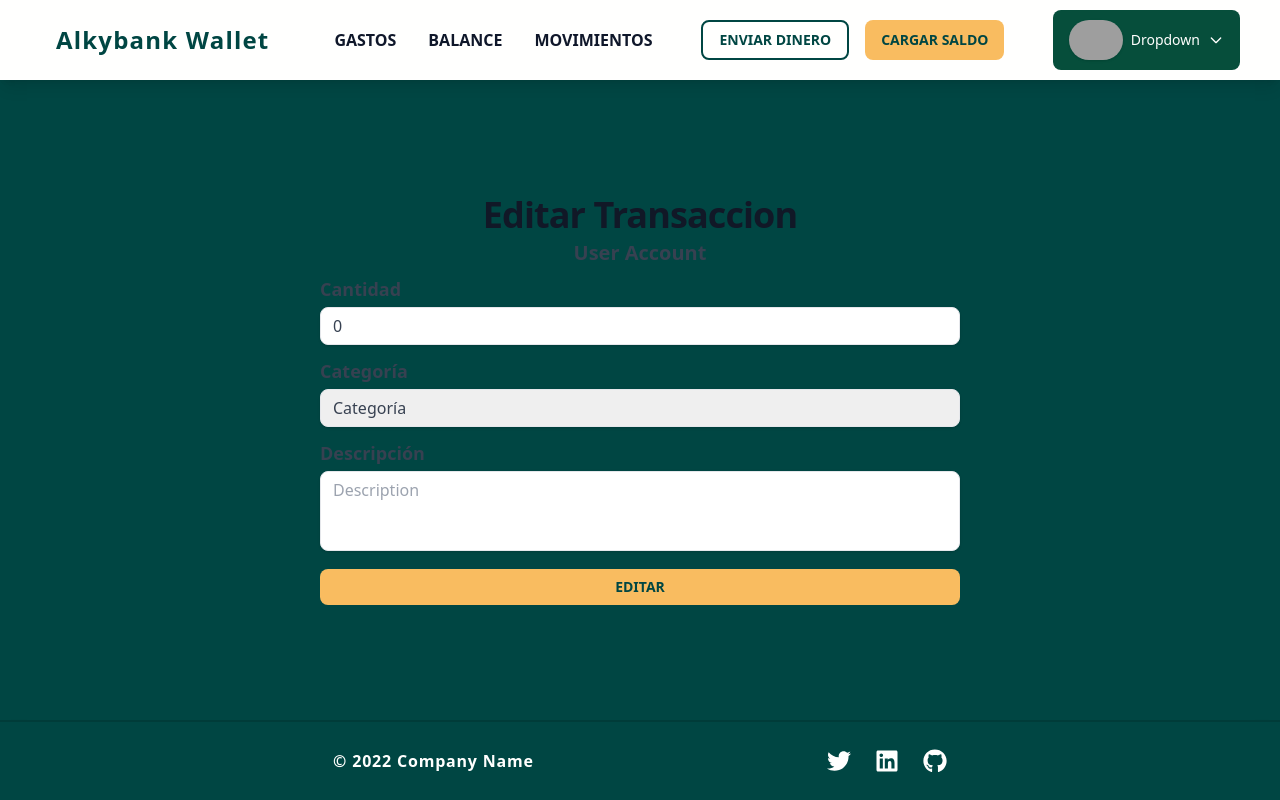
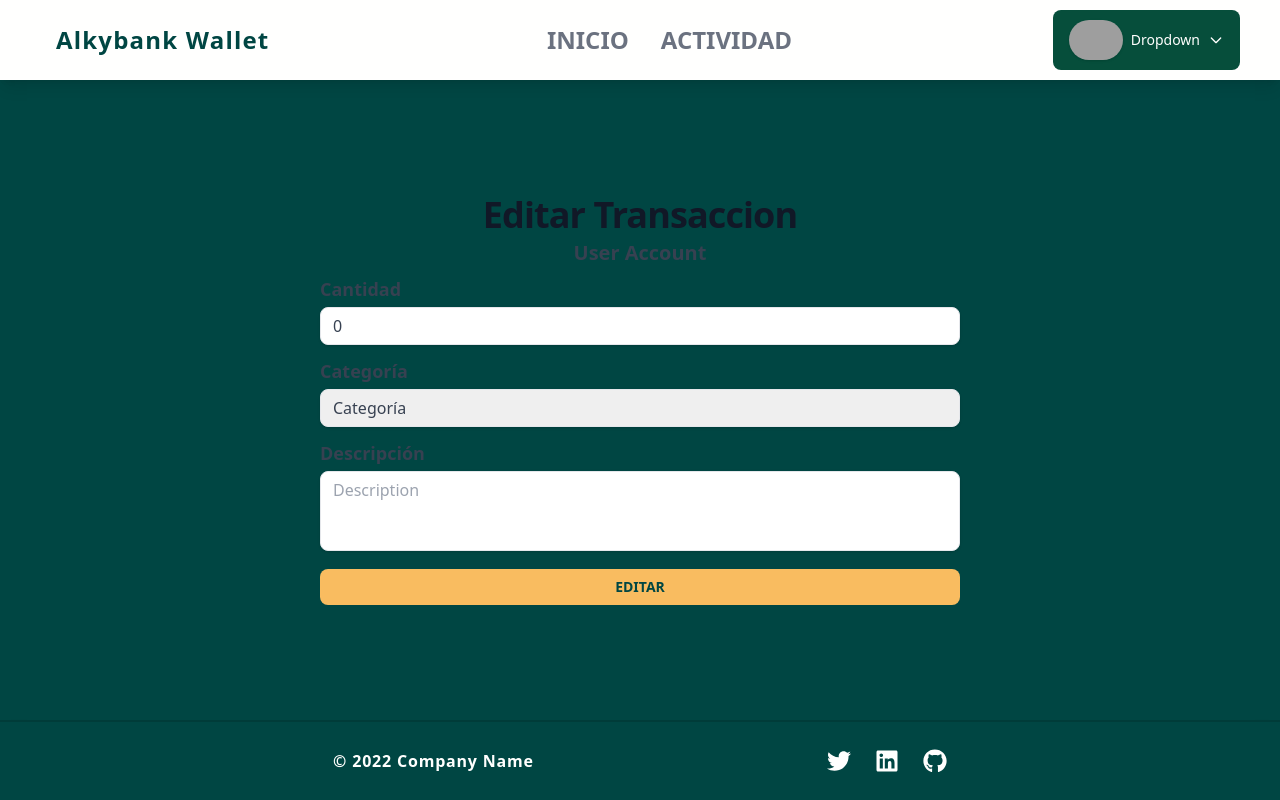
Before and after one commit to siprem10/grupo-03-undefined-FRONTEND, a React (Vite) app: page /transactions/edit in a window 1280 px wide. Built offline with nearby package versions, Linux system fonts and the light colour scheme; grey boxes are pictures that could not be loaded.

Commit message:
refactor(components)

```diff
--- a/src/Components/Header/Header.jsx
+++ b/src/Components/Header/Header.jsx
@@ -1,26 +1,26 @@
 import React from 'react';
-import { Link } from 'react-router-dom';
-import BaseButton from '../BaseButton/BaseButton';
+import { Link, useLocation } from 'react-router-dom';
 import SessionDropdown from '../SessionDropdown/SessionDropdown';
 
 export default function Header() {
 
-    const sections = ['gastos', 'balance', 'movimientos'];
+    const sections = [
+        { name: "Inicio", to: "/" },
+        { name: "Actividad", to: "/transactions" }
+    ];
+
+    const path = useLocation().pathname;
 
     return (
         <nav className='flex w-full h-20 px-10 items-center justify-between shadow-lg bg-white text-primary'>
             <h1 className='px-4 font-bold text-2xl tracking-wider'>Alkybank Wallet</h1>
             <ul className='flex gap-8'>
                 {sections?.map((section, i) =>
-                    <Link key={i} to={`/${section}`}>
-                        <li className='font-semibold uppercase text-slate-900 hover:text-tertiary ease-out duration-300'>{section}</li>
-                    </Link>
+                    <li key={i} className='text-2xl font-bold uppercase text-gray-500 hover:text-tertiary ease-out duration-300'>
+                        <Link to={section.to} className={path === section.to ? "text-emerald-900" : ""}>{section.name}</Link>
+                    </li>
                 )}
             </ul>
-            <div className='flex gap-4'>
-                <BaseButton text={"Enviar dinero"} color='secondaryButton'></BaseButton>
-                <BaseButton text={"Cargar saldo"} />
-            </div>
             <SessionDropdown></SessionDropdown>
         </nav>
     )
--- a/src/Components/Home/Home.jsx
+++ b/src/Components/Home/Home.jsx
@@ -1,5 +1,4 @@
 import Layout from '../Layout/Layout';
-import Header from '../Header/Header';
 
 export default function Home() {
   return (
--- a/src/Components/Layout/Layout.jsx
+++ b/src/Components/Layout/Layout.jsx
@@ -5,7 +5,7 @@ const Layout = ({ children }) => {
   return (
     <div className="flex flex-col w-full h-full bg-primary">
       <Header />
-      <main className="flex flex-row grow justify-center items-center text-white">{children}</main>
+        <main className="flex flex-row grow justify-center items-center text-white">{children}</main>
       <Footer />
     </div>
   );
```
